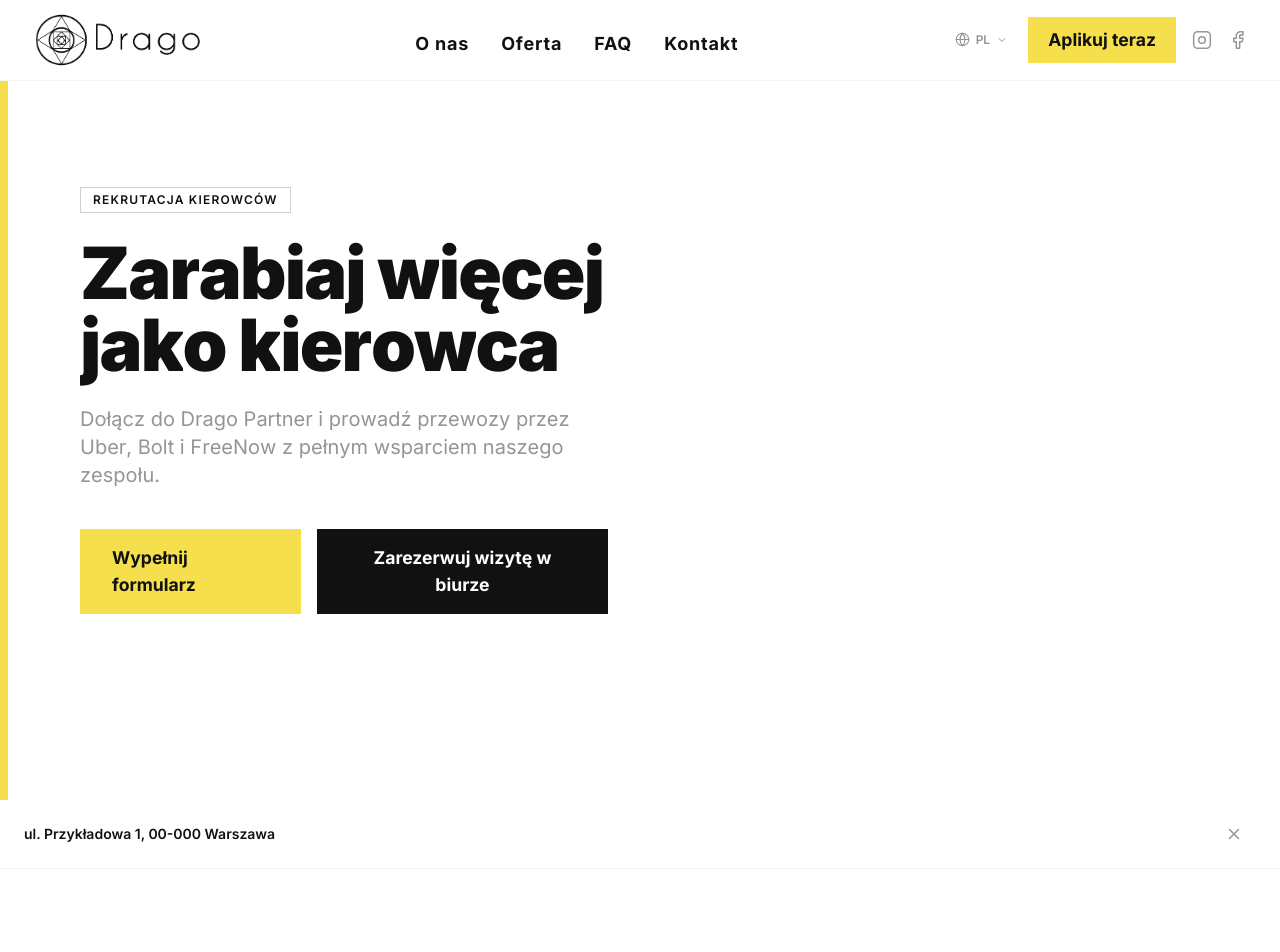
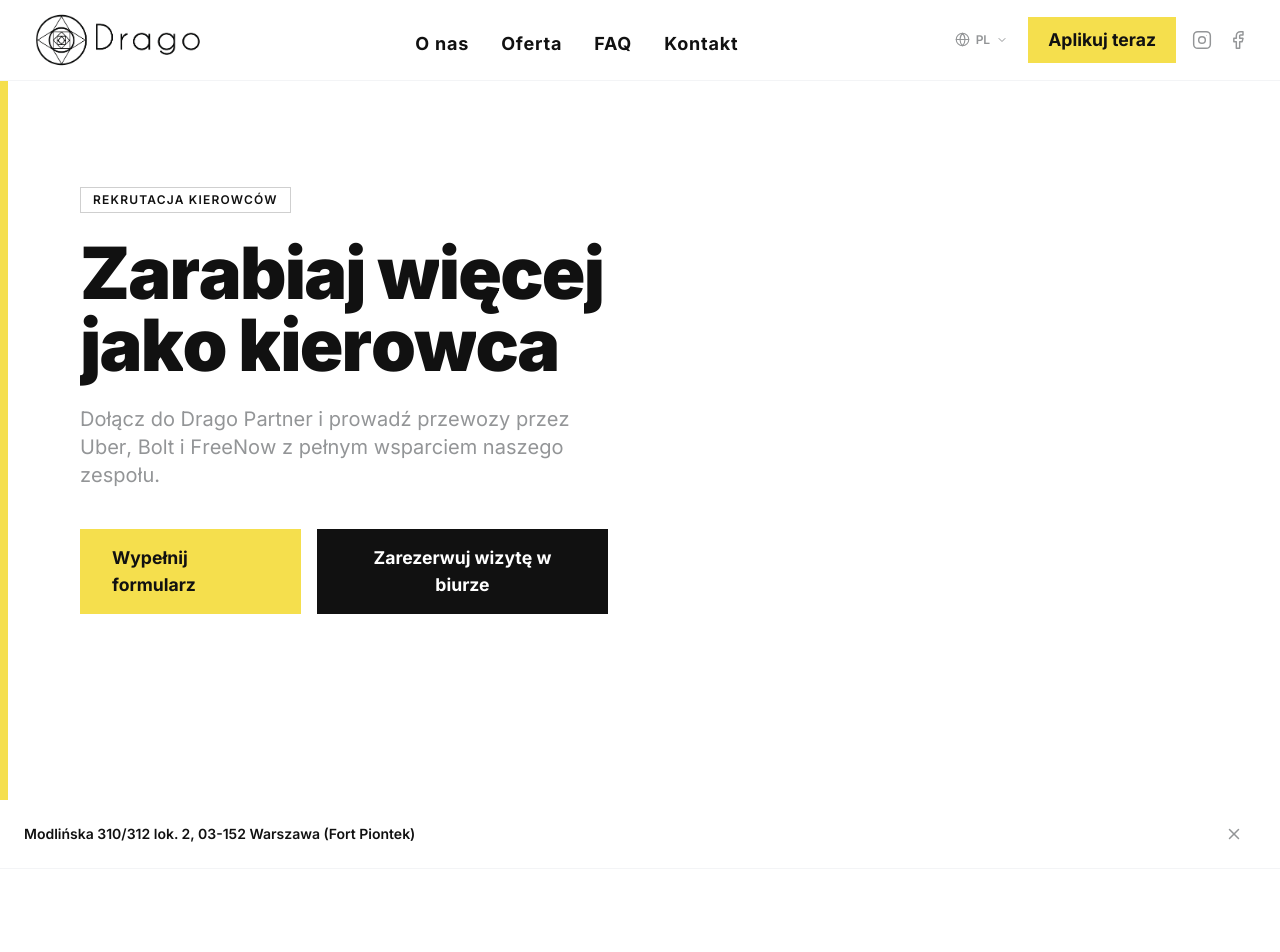
Before and after one commit to code-mike-code/drago-partner, a React (Vite) app: page / in a window 1280 px wide. Shown: the top 952 px of the page. Built offline with nearby package versions, Linux system fonts and the light colour scheme.

Commit message:
added contact info, fix: translations language shortcuts

```diff
--- a/src/components/LanguageSwitcher.tsx
+++ b/src/components/LanguageSwitcher.tsx
@@ -6,9 +6,9 @@ import { cn } from '@/lib/utils'
 const LANGUAGES: { code: Language; flag: string; label: string }[] = [
   { code: 'pl', flag: '🇵🇱', label: 'Polski' },
   { code: 'en', flag: '🇬🇧', label: 'English' },
-  { code: 'uk', flag: '🇺🇦', label: 'Українська' },
+  { code: 'ua', flag: '🇺🇦', label: 'Українська' },
   { code: 'sr', flag: '🇷🇸', label: 'Srpski' },
-  { code: 'ge', flag: '🇬🇪', label: 'ქართული' },
+  { code: 'gr', flag: '🇬🇪', label: 'ქართული' },
 ]
 
 interface LanguageSwitcherProps {
--- a/src/components/layout/Footer.tsx
+++ b/src/components/layout/Footer.tsx
@@ -12,6 +12,7 @@ export function Footer() {
   const [mapOpen, setMapOpen] = useState(false)
 
   const phone = t('contact.info.phone')
+  const phoneNote = t('contact.info.phoneNote')
   const email = t('contact.info.email')
   const address = t('contact.info.address')
 
@@ -64,12 +65,17 @@ export function Footer() {
               <ul className="space-y-3 text-sm text-grey-mid">
                 <li className="flex items-start gap-2">
                   <Phone size={14} className="mt-0.5 shrink-0 text-illuminating" />
+                  <div className="flex flex-col gap-0.5">
                     <a
                       href={`tel:${phone.replace(/\s/g, '')}`}
                       className="hover:text-white transition-colors duration-200"
                     >
                       {phone}
                     </a>
+                    {phoneNote && (
+                      <span className="text-grey-mid/60 text-xs">{phoneNote}</span>
+                    )}
+                  </div>
                 </li>
                 <li className="flex items-start gap-2">
                   <Mail size={14} className="mt-0.5 shrink-0 text-illuminating" />
@@ -86,7 +92,9 @@ export function Footer() {
                     onClick={() => setMapOpen(true)}
                     className="text-left hover:text-white transition-colors duration-200"
                   >
-                    {address}
+                    Modlińska 310/312 lok. 2<br />
+                    03-152 Warszawa<br />
+                    (Fort Piontek)
                   </button>
                 </li>
               </ul>
@@ -99,7 +107,9 @@ export function Footer() {
               </p>
               <div className="flex gap-5">
                 <a
-                  href="#"
+                  href="https://www.instagram.com/dragopartnertaxi?igsh=MXd3NzRtbTltcWdncA=="
+                  target="_blank"
+                  rel="noopener noreferrer"
                   aria-label="Instagram"
                   className="text-grey-mid hover:text-white transition-colors duration-200"
                 >
@@ -110,7 +120,9 @@ export function Footer() {
                   </svg>
                 </a>
                 <a
-                  href="#"
+                  href="https://www.facebook.com/share/1CYoKHcnMd/?mibextid=wwXIfr"
+                  target="_blank"
+                  rel="noopener noreferrer"
                   aria-label="Facebook"
                   className="text-grey-mid hover:text-white transition-colors duration-200"
                 >
--- a/src/components/layout/Header.tsx
+++ b/src/components/layout/Header.tsx
@@ -49,7 +49,9 @@ export function Header() {
               {t('nav.cta')}
             </CTAButton>
             <a
-              href="#"
+              href="https://www.instagram.com/dragopartnertaxi?igsh=MXd3NzRtbTltcWdncA=="
+              target="_blank"
+              rel="noopener noreferrer"
               aria-label="Instagram"
               className="text-grey-mid hover:text-dark transition-colors duration-200 min-h-[44px] flex items-center"
             >
@@ -60,7 +62,9 @@ export function Header() {
               </svg>
             </a>
             <a
-              href="#"
+              href="https://www.facebook.com/share/1CYoKHcnMd/?mibextid=wwXIfr"
+              target="_blank"
+              rel="noopener noreferrer"
               aria-label="Facebook"
               className="text-grey-mid hover:text-dark transition-colors duration-200 min-h-[44px] flex items-center"
             >
--- a/src/components/sections/ContactSection.tsx
+++ b/src/components/sections/ContactSection.tsx
@@ -12,6 +12,7 @@ export function ContactSection() {
   const [mapOpen, setMapOpen] = useState(false)
 
   const phone = t('contact.info.phone')
+  const phoneNote = t('contact.info.phoneNote')
   const email = t('contact.info.email')
   const address = t('contact.info.address')
   const hours = t('contact.info.hours')
@@ -21,12 +22,17 @@ export function ContactSection() {
       icon: Phone,
       value: phone,
       element: (
-        <a
-          href={`tel:${phone.replace(/\s/g, '')}`}
-          className="text-white pt-2.5 text-sm hover:text-illuminating transition-colors duration-200"
-        >
-          {phone}
-        </a>
+        <div className="pt-2.5 flex flex-col gap-0.5">
+          <a
+            href={`tel:${phone.replace(/\s/g, '')}`}
+            className="text-white text-sm hover:text-illuminating transition-colors duration-200"
+          >
+            {phone}
+          </a>
+          {phoneNote && (
+            <span className="text-white/50 text-xs">{phoneNote}</span>
+          )}
+        </div>
       ),
     },
     {
--- a/src/components/ui/MapPopover.tsx
+++ b/src/components/ui/MapPopover.tsx
@@ -42,7 +42,7 @@ export function MapPopover({ address, open, onClose }: MapPopoverProps) {
             <X size={18} />
           </button>
         </div>
-        <div className="h-64 sm:h-80 md:h-96">
+        <div className="h-[50vh] sm:h-[55vh] md:h-[60vh]">
           {open && (
             <iframe
               title="Lokalizacja"
--- a/src/translations/en.ts
+++ b/src/translations/en.ts
@@ -114,10 +114,11 @@ export const en = {
     ctaPrimary: 'Fill out the application form',
     ctaSecondary: 'Book an office appointment',
     info: {
-      phone: '+48 000 000 000',
-      email: 'kontakt@dragopartner.pl',
-      address: 'ul. Przykładowa 1, 00-000 Warsaw',
-      hours: 'Mon–Fri: 9:00–18:00',
+      phone: '+48 530 181 372',
+      phoneNote: 'UA / GR / RUS',
+      email: 'dragopartner@dragopartner.pl',
+      address: 'Modlińska 310/312 lok. 2, 03-152 Warszawa (Fort Piontek)',
+      hours: 'Mon – Fri: 10:00 – 18:00',
     },
     modalTitle: 'Important notice',
     modalText: 'Book an appointment only if you have filled out the application form and have a complete set of documents. If you are missing documents, please contact the office by phone.',
--- a/src/translations/ge.ts
+++ b/src/translations/gr.ts
@@ -1,4 +1,4 @@
-export const ge = {
+export const gr = {
   nav: {
     about: 'ჩვენ შესახებ',
     services: 'სერვისები',
@@ -114,10 +114,11 @@ export const ge = {
     ctaPrimary: 'შეავსე სააპლიკაციო ფორმა',
     ctaSecondary: 'დაჯავშნე ოფისში ვიზიტი',
     info: {
-      phone: '+48 000 000 000',
-      email: 'kontakt@dragopartner.pl',
-      address: 'ul. Przykładowa 1, 00-000 ვარშავა',
-      hours: 'ორშ–პარ: 9:00–18:00',
+      phone: '+48 530 181 372',
+      phoneNote: 'UA / GR / RUS',
+      email: 'dragopartner@dragopartner.pl',
+      address: 'Modlińska 310/312 lok. 2, 03-152 Warszawa (Fort Piontek)',
+      hours: 'ორშ – პარ: 10:00 – 18:00',
     },
     modalTitle: 'მნიშვნელოვანი შეტყობინება',
     modalText: 'ვიზიტი დაჯავშნე მხოლოდ იმ შემთხვევაში, თუ შეავსე სააპლიკაციო ფორმა და გაქვს სრული კომპლექტი დოკუმენტებისა. დოკუმენტების არარსებობის შემთხვევაში დაუკავშირდი ოფისს ტელეფონით.',
--- a/src/translations/pl.ts
+++ b/src/translations/pl.ts
@@ -123,10 +123,11 @@ export const pl = {
     ctaPrimary: 'Wypełnij formularz zgłoszeniowy',
     ctaSecondary: 'Zarezerwuj wizytę w biurze',
     info: {
-      phone: '+48 000 000 000',
-      email: 'kontakt@dragopartner.pl',
-      address: 'ul. Przykładowa 1, 00-000 Warszawa',
-      hours: 'Pon–Pt: 9:00–18:00',
+      phone: '+48 530 181 372',
+      phoneNote: 'UA / GR / RUS',
+      email: 'dragopartner@dragopartner.pl',
+      address: 'Modlińska 310/312 lok. 2, 03-152 Warszawa (Fort Piontek)',
+      hours: 'Pon – Pt: 10:00 – 18:00',
     },
     modalTitle: 'Ważna informacja',
     modalText: 'Zarezerwuj wizytę tylko jeśli wypełniłeś/aś formularz zgłoszeniowy i posiadasz komplet dokumentów. W przypadku braku dokumentów skontaktuj się telefonicznie z biurem obsługi.',
--- a/src/translations/sr.ts
+++ b/src/translations/sr.ts
@@ -114,10 +114,11 @@ export const sr = {
     ctaPrimary: 'Popuni formular za prijavu',
     ctaSecondary: 'Zakaži posetu kancelariji',
     info: {
-      phone: '+48 000 000 000',
-      email: 'kontakt@dragopartner.pl',
-      address: 'ul. Przykładowa 1, 00-000 Varšava',
-      hours: 'Pon–Pet: 9:00–18:00',
+      phone: '+48 530 181 372',
+      phoneNote: 'UA / GR / RUS',
+      email: 'dragopartner@dragopartner.pl',
+      address: 'Modlińska 310/312 lok. 2, 03-152 Warszawa (Fort Piontek)',
+      hours: 'Pon – Pet: 10:00 – 18:00',
     },
     modalTitle: 'Važna napomena',
     modalText: 'Zakažite posetu samo ako ste popunili formular za prijavu i imate kompletan set dokumenata. Ako vam nedostaju dokumenti, kontaktirajte kancelariju telefonom.',
--- a/src/translations/uk.ts
+++ b/src/translations/ua.ts
@@ -1,4 +1,4 @@
-export const uk = {
+export const ua = {
   nav: {
     about: 'Про нас',
     services: 'Послуги',
@@ -114,10 +114,11 @@ export const uk = {
     ctaPrimary: 'Заповнити анкету',
     ctaSecondary: 'Записатися в офіс',
     info: {
-      phone: '+48 000 000 000',
-      email: 'kontakt@dragopartner.pl',
-      address: 'вул. Прикладна 1, 00-000 Варшава',
-      hours: 'Пн–Пт: 9:00–18:00',
+      phone: '+48 530 181 372',
+      phoneNote: 'UA / GR / RUS',
+      email: 'dragopartner@dragopartner.pl',
+      address: 'Modlińska 310/312 lok. 2, 03-152 Warszawa (Fort Piontek)',
+      hours: 'Пн – Пт: 10:00 – 18:00',
     },
     modalTitle: 'Важлива інформація',
     modalText: 'Записуйтесь на зустріч лише якщо ви заповнили анкету та маєте повний комплект документів. Якщо документи відсутні, зверніться до офісу телефоном.',
```
Also changed, not shown: src/components/sections/ContactFormSection.tsx (+16 -2 lines), src/hooks/useLanguage.tsx (+5 -5 lines). Lines whose indentation alone changed are shown as unchanged.
